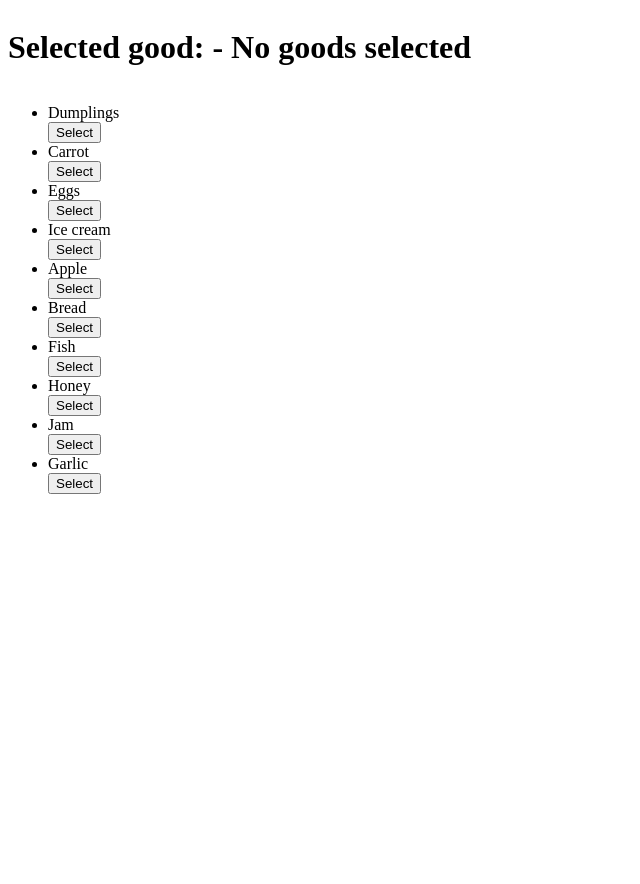
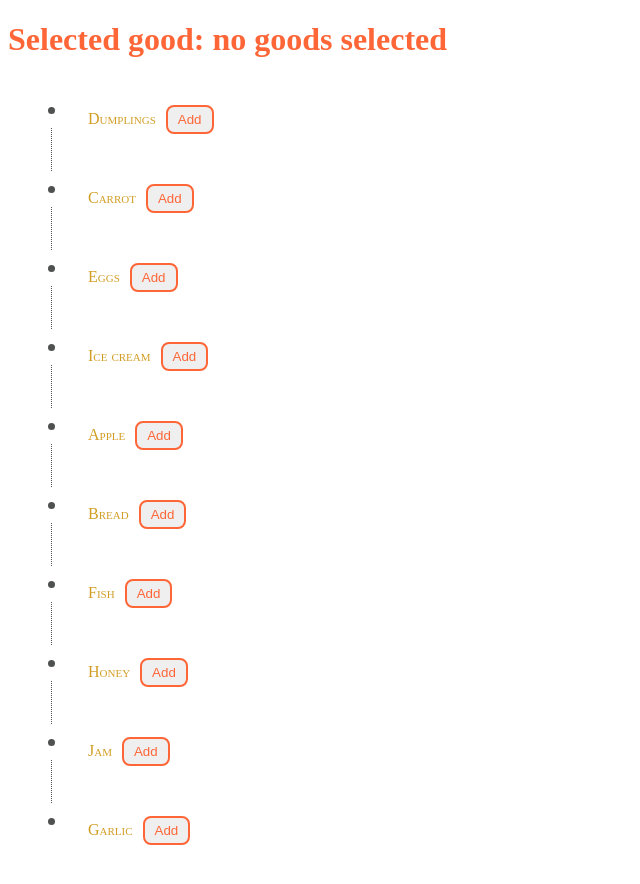
Before and after one commit to mate-academy/react_goods-selector, a React (Create React App) app: page / in a window 1280 px wide. Shown: the whole page, without its empty margins (0-640 px from the left). Before the commit the page ends 800 px from the top, so only its background shows below. Built offline with nearby package versions, Linux system fonts and the light colour scheme.

Commit message:
Solution with optional task

```diff
--- a/src/App.js
+++ b/src/App.js
@@ -17,29 +17,45 @@ const goodsFromServer = [
 class App extends React.Component {
   state = {
     goods: goodsFromServer,
-    selectedGood: '',
+    selectedGood: null,
+    selectedGoods: [],
+  }
+
+  getSelectedGoods = () => {
+    const { selectedGoods, selectedGood } = this.state;
+
+    if (selectedGoods.length === 1) {
+      return `${selectedGood} is selected`;
+    }
+
+    return `${selectedGood} are selected`;
   }
 
   render() {
-    const { goods, selectedGood } = this.state;
+    const { goods, selectedGood, selectedGoods } = this.state;
+    let arr = [];
 
     return (
       <div className="App">
         <div className="header">
           <h1>
-            Selected good: -
+            Selected good:
             {' '}
-            {selectedGood ? `${selectedGood} is selected` : 'No goods selected'}
+            {selectedGood ? this.getSelectedGoods() : 'no goods selected'}
           </h1>
           {selectedGood
             && (
               <button
                 type="button"
+                className="block reset"
                 onClick={() => {
-                  this.setState({ selectedGood: null });
+                  this.setState({
+                    selectedGood: null,
+                    selectedGoods: [],
+                  });
                 }}
               >
-                X
+                Clear cart
               </button>
             )
           }
@@ -49,25 +65,43 @@ class App extends React.Component {
             <li
               key={product}
               className={
-                (product === selectedGood)
+                (selectedGoods.includes(product))
                   ? 'selected'
                   : 'notSelected'
               }
             >
               {product}
               <button
-                id={product}
                 type="submit"
                 className={
-                  (product === selectedGood)
+                  (selectedGoods.includes(product))
                     ? 'hover'
                     : 'block'
                 }
                 onClick={() => {
-                  this.setState({ selectedGood: product });
+                  selectedGoods.push(product);
+                  this.setState({ selectedGood: selectedGoods.join(', ') });
                 }}
               >
-                Select
+                Add
+              </button>
+
+              <button
+                type="submit"
+                className={
+                  (selectedGoods.includes(product))
+                    ? 'block'
+                    : 'hover'
+                }
+                onClick={() => {
+                  arr = selectedGoods.filter(good => good !== product);
+                  this.setState({
+                    selectedGood: arr.join(', '),
+                    selectedGoods: selectedGoods.length ? arr : null,
+                  });
+                }}
+              >
+                Remove
               </button>
             </li>
           ))}
--- a/src/App.scss
+++ b/src/App.scss
@@ -1,9 +1,49 @@
-.header {
-  display: flex;
+
+h1 {
+  color: #fe6637;
 }
 
-.resetNone {
-  display: none;
+ul {
+  list-style: none;
+}
+
+li {
+  position: relative;
+  padding: 20px 0 20px 40px;
+  color: #d29d25;
+  font-variant: small - caps;
+  font-weight: bold;
+  cursor: pointer;
+}
+
+li:before {
+  position: absolute;
+  width: 7px;
+  height: 7px;
+  border-radius: 50%;
+  background: #4f5151;
+  content: "";
+  left: 0;
+  transition: 0.3s ease -in -out;
+  top: 27px;
+}
+
+li:after {
+  position: absolute;
+  border-left: 1px dotted #4f5151;
+  width: 1px;
+  bottom: -12px;
+  content: "";
+  left: 3px;
+  top: 48px;
+}
+
+li:hover:before {
+  box-shadow: 0 0 0 10px rgba(0, 0, 0, 0.2);
+}
+
+li:last-child:after {
+  content: none;
 }
 
 .hover {
@@ -11,13 +51,50 @@
 }
 
 .block {
-  display: block;
+  padding: 5px 10px;
+  margin: 5px 10px;
+  position: relative;
+  overflow: hidden;
+  border: 2px solid #fe6637;
+  border-radius: 8px;
+  color: #fe6637;
+  transition: 0.2s ease -in -out;
+  outline: none;
+}
+
+.block:before {
+  content: "";
+  background: linear - gradient(
+    90deg, rgba(255, 255, 255, 0.1), rgba(255, 255, 255, 0.5)
+  );
+  height: 50px;
+  width: 50px;
+  position: absolute;
+  top: -8px;
+  left: -75px;
+  transform: skewX(-45deg);
+}
+
+.block:hover {
+  background: #fe6637;
+  color: #fff;
+}
+
+.block:hover:before {
+  left: 150px;
+  transition: 0.5s ease -in -out;
 }
 
 .selected {
   font-weight: bold;
+  color: green;
+  font-size: 18px;
 }
 
 .notSelected {
   font-weight: normal;
 }
+
+.reset {
+  font-size: 18px;
+}
```
